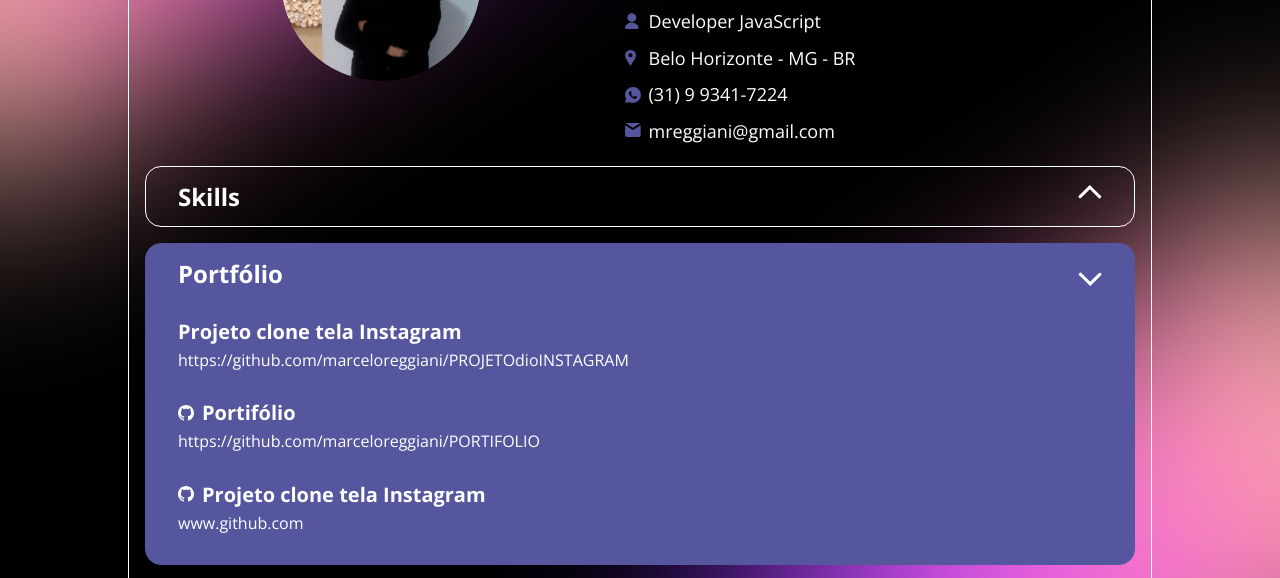
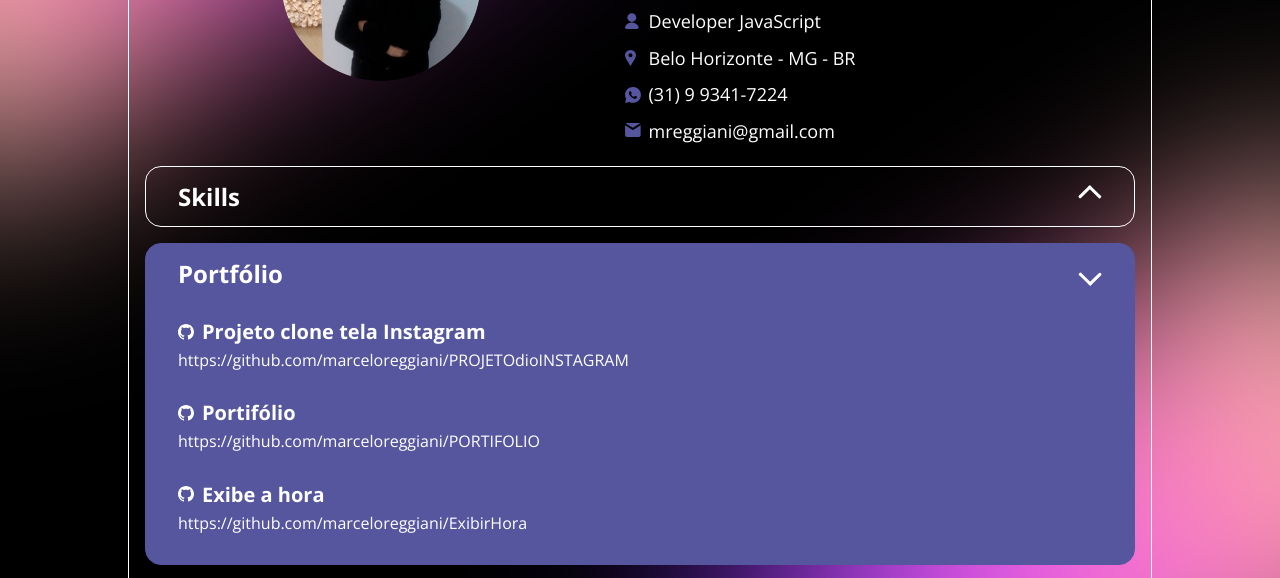
Before and after one commit to marceloreggiani/PORTIFOLIO, a plain HTML site: page index.html in a window 1280 px wide. Both pictures are taken after a click on the button "Portfólio". Shown: the part 220-798 px from the top of the page. Drawn offline with nearby package versions, Linux system fonts and the light colour scheme.

Commit message:
mudar index

```diff
--- a/index.html
+++ b/index.html
@@ -95,7 +95,7 @@
             <div class="content">
                 <ul class="portfolio">
                     <li>
-                        <h3 class="title">Projeto clone tela Instagram</h3>
+                        <h3 class="title github">Projeto clone tela Instagram</h3>
                         <a href="https://github.com/marceloreggiani/PROJETOdioINSTAGRAM"
                             target="_blank">https://github.com/marceloreggiani/PROJETOdioINSTAGRAM</a>
                     </li>
@@ -105,9 +105,9 @@
                             target="_blank">https://github.com/marceloreggiani/PORTIFOLIO</a>
                     </li>
                     <li>
-                        <h3 class="title github">Projeto clone tela Instagram</h3>
-                        <a href="https://github.com/marceloreggiani/PROJETOdioINSTAGRAM"
-                            target="_blank">www.github.com</a>
+                        <h3 class="title github">Exibe a hora</h3>
+                        <a href="https://github.com/marceloreggiani/ExibirHora"
+                            target="_blank">https://github.com/marceloreggiani/ExibirHora</a>
                     </li>
                 </ul>
             </div>
```
